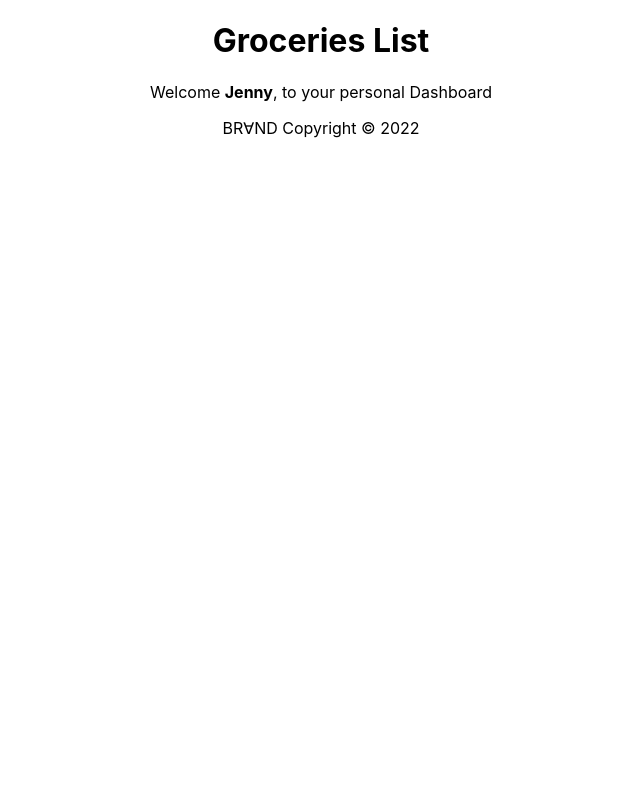
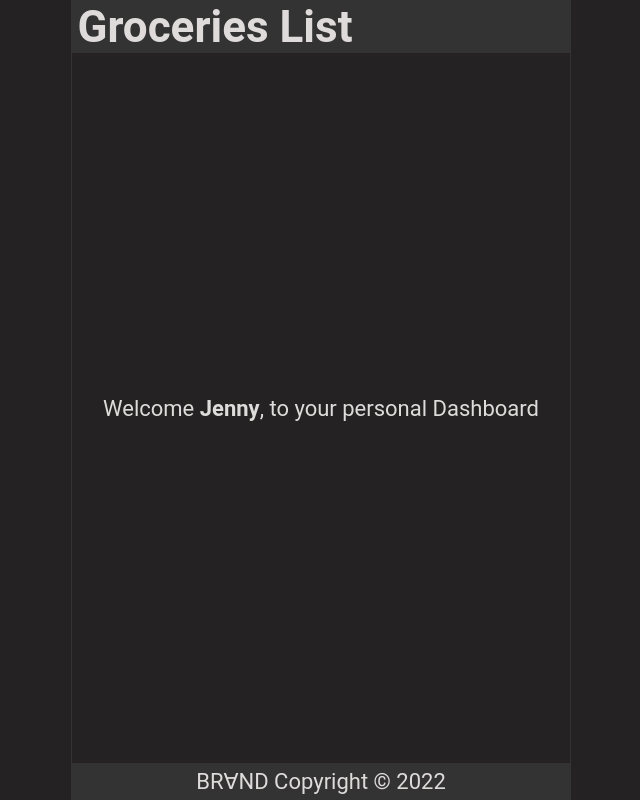
Before and after one commit to peakacode/react-basic, a React (Create React App) app: page / in a window 1280 px wide. Shown: the whole page, without its empty margins (319-959 px from the left). Built offline with nearby package versions, Linux system fonts and the light colour scheme.

Commit message:
04 Applying CSS Style

```diff
--- a/src/App.css
+++ /dev/null
@@ -1,38 +0,0 @@
-.App {
-  text-align: center;
-}
-
-.App-logo {
-  height: 40vmin;
-  pointer-events: none;
-}
-
-@media (prefers-reduced-motion: no-preference) {
-  .App-logo {
-    animation: App-logo-spin infinite 20s linear;
-  }
-}
-
-.App-header {
-  background-color: #282c34;
-  min-height: 100vh;
-  display: flex;
-  flex-direction: column;
-  align-items: center;
-  justify-content: center;
-  font-size: calc(10px + 2vmin);
-  color: white;
-}
-
-.App-link {
-  color: #61dafb;
-}
-
-@keyframes App-logo-spin {
-  from {
-    transform: rotate(0deg);
-  }
-  to {
-    transform: rotate(360deg);
-  }
-}
--- a/src/App.js
+++ b/src/App.js
@@ -1,11 +1,8 @@
-import './App.css';
 import Header from './Header'
 import Content from './Content'
 import Footer from './Footer'
 
 function App() {
-
-
   return (
     <div className="App">
       <Header />
--- a/src/Header.js
+++ b/src/Header.js
@@ -1,5 +1,3 @@
-import React from 'react'
-
 const Header = () => {
   return (
     <header>
--- a/src/index.css
+++ b/src/index.css
@@ -1,13 +1,59 @@
+* {
+  margin: 0;
+  padding: 0;
+  box-sizing: border-box;
+}
+
+html {
+  font-size: 22px;
+}
+
 body {
-  margin: 0;
-  font-family: -apple-system, BlinkMacSystemFont, 'Segoe UI', 'Roboto', 'Oxygen',
+  min-height: 100vh;
+  font-family: 'Roboto', 'Oxygen',
     'Ubuntu', 'Cantarell', 'Fira Sans', 'Droid Sans', 'Helvetica Neue',
     sans-serif;
   -webkit-font-smoothing: antialiased;
   -moz-osx-font-smoothing: grayscale;
+  background-color: #242222;
+  color: #dfdbdb;
 }
 
-code {
-  font-family: source-code-pro, Menlo, Monaco, Consolas, 'Courier New',
-    monospace;
+.App {
+  display: flex;
+  flex-direction: column;
+  justify-content: center;
+  align-items: center;
+  height: 100vh;
+  width: 100%;
+  max-width: 500px;
+  border: 1px solid #333;
+  margin: auto;
 }
+
+header {
+  width: 100%;
+  padding: 0 0.25em;
+  background-color: #333;
+  display: flex;
+  justify-content: space-between;
+  align-items: center;
+}
+
+main {
+  width: 100%;
+  display: flex;
+  flex-direction: column;
+  flex-grow: 1;
+  justify-content: center;
+  align-items: center;
+  overflow-y: auto;
+}
+
+footer {
+  width: 100%;
+  padding: 0.25em;
+  background-color: #333;
+  display: grid;
+  place-content: center;
+}
```
